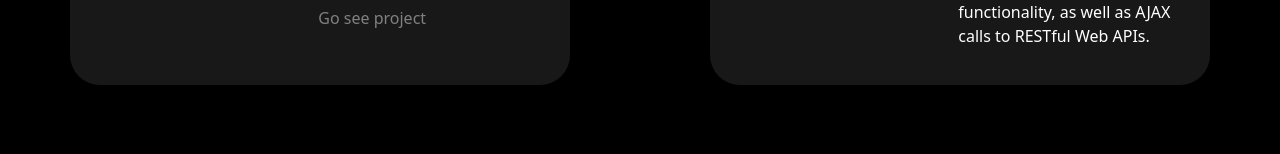
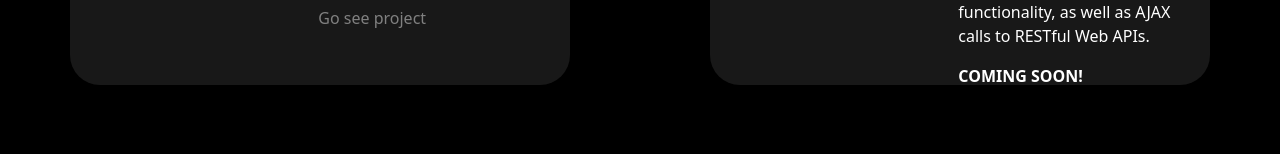
Before and after one commit to bochia/BrandonOchiaDotCom, a React (Create React App) app in the folder brandonochiadotcom.spa/: page / in a window 1280 px wide. Shown: the part 1755-1909 px from the top of the page. Built offline with nearby package versions, Linux system fonts and the light colour scheme; no server answers.

Commit message:
feature: added COMMING SOON text to project tile for projects in progress.

```diff
--- a/brandonochiadotcom.spa/src/components/ProjectTile.js
+++ b/brandonochiadotcom.spa/src/components/ProjectTile.js
@@ -15,6 +15,9 @@ function ProjectTile({ title, p1, p2, linkTo, imageNameWithExtension, altText, i
     let linkHtml;
     if (!workInProgress) {
         linkHtml = <Link className="grayLink" to={linkTo}>Go see project  <span className="fas fa-arrow-right"></span></Link>
+    } else {
+        //TODO: not actually a link rename this variable.
+        linkHtml = <b><p>COMING SOON!</p></b>
     }
 
     return (
```
